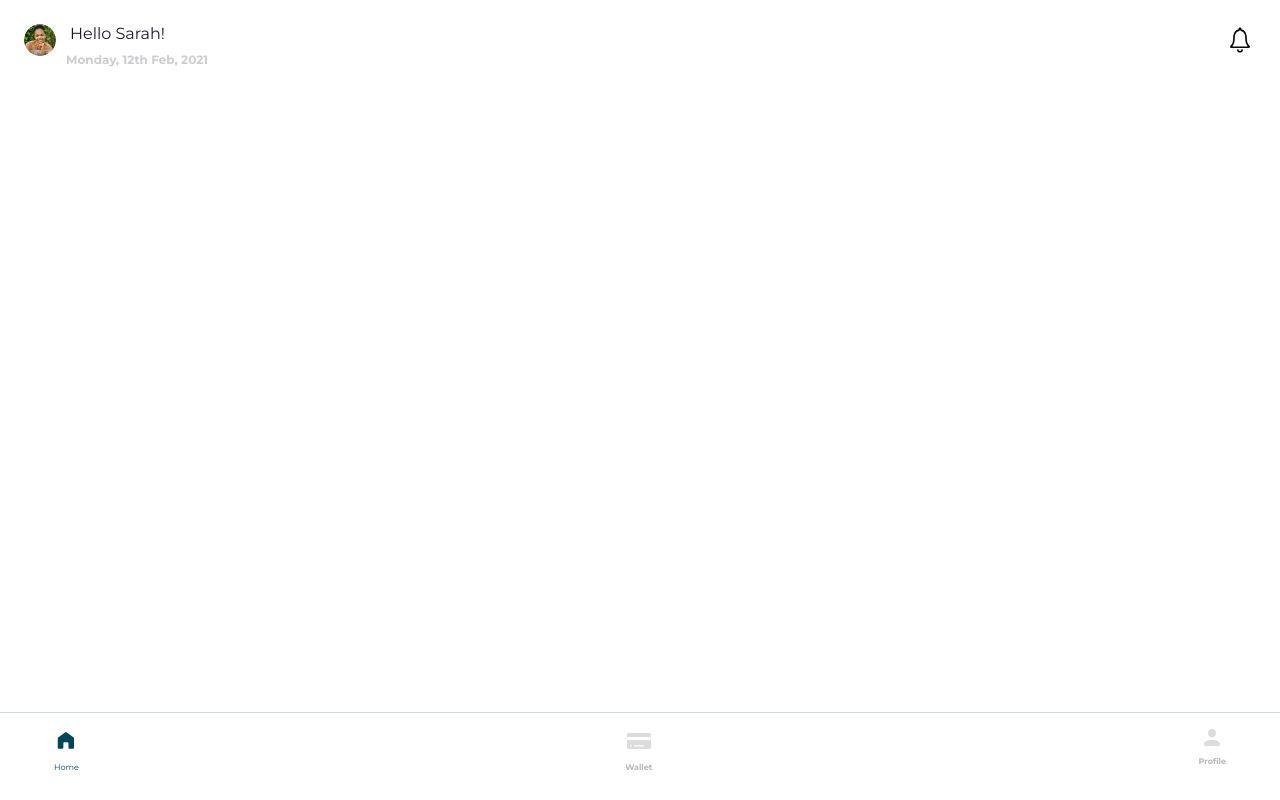
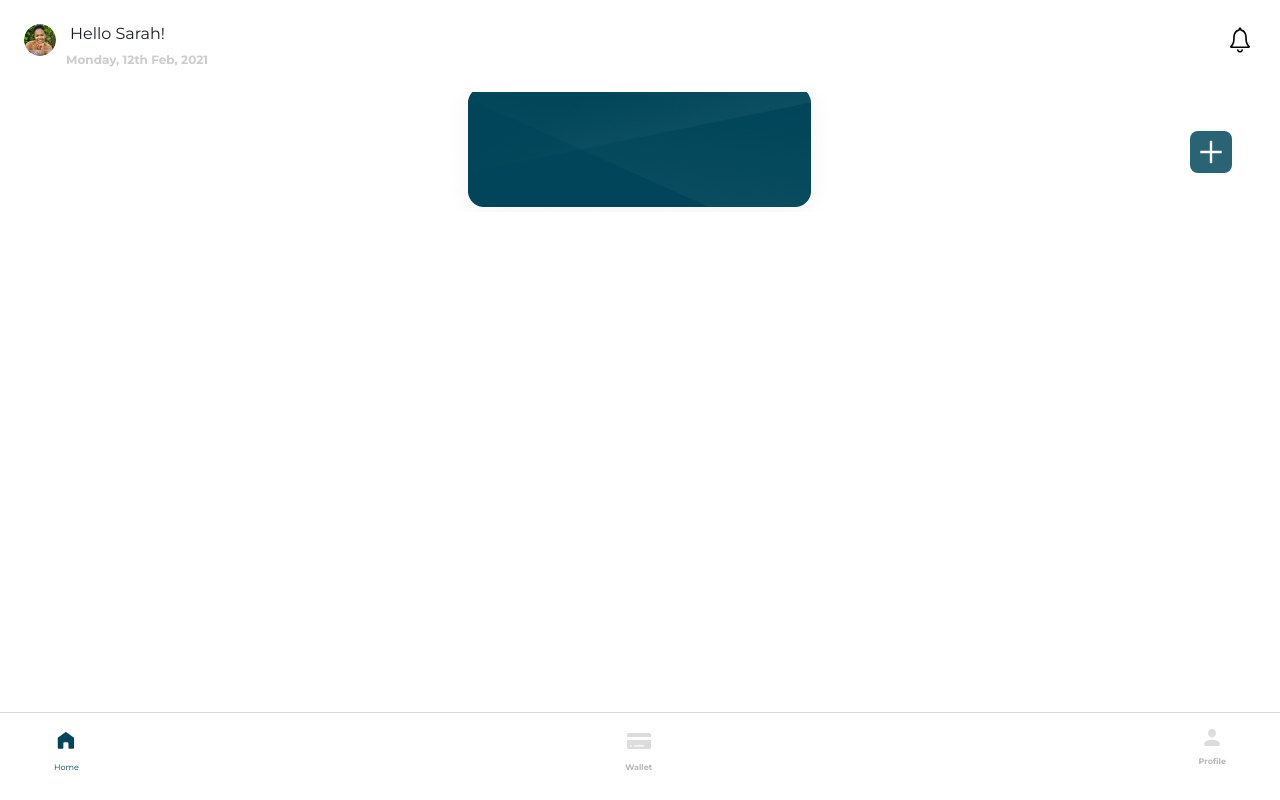
Before and after one commit to ZMG-Community/tonnop-pwa, a React (Create React App) app: page /home in a window 1280 px wide. Built offline with nearby package versions, Linux system fonts and the light colour scheme.

Commit message:
feat: wallet balance componenet

```diff
--- /dev/null
+++ b/src/components/WalletBalance.tsx
@@ -0,0 +1,15 @@
+import { AiOutlinePlus } from "react-icons/ai";
+import { Wallet } from "../styles/Homepage/Home";
+export default function WalletBalance() {
+  return (
+    <Wallet>
+      <div className="wallet_balance">
+        <p>Wallet Balance</p>
+        <h1>NGN500,420.00</h1>
+      </div>
+      <div className="plus">
+        <AiOutlinePlus />
+      </div>
+    </Wallet>
+  );
+}
--- a/src/pages/Homepage.tsx
+++ b/src/pages/Homepage.tsx
@@ -1,11 +1,13 @@
 import BottomNav from "../components/BottomNav";
 import UserAvatar from "../components/UserAvatar";
+import WalletBalance from "../components/WalletBalance";
 import { Body } from "../styles/Homepage/Home";
 
 export default function Homepage() {
   return (
     <Body>
       <UserAvatar />
+      <WalletBalance />
       <BottomNav />
     </Body>
   );
--- a/src/styles/Homepage/Home.ts
+++ b/src/styles/Homepage/Home.ts
@@ -1,7 +1,9 @@
 import styled from "styled-components";
+import walletBg from "../../images/walletBg.png";
 
 export const Body = styled.div`
   padding: 24px;
+  /* width: 100vw; */
 
 `
 
@@ -39,3 +41,42 @@ export const UserHeader = styled.div`
     }
   }
 `
+export const Wallet = styled.div`
+  /* width: 100%; */
+  height: 120px;
+  border-radius: 16px;
+  display: flex;
+  align-items: center;
+  justify-content: space-between;
+  padding:0 24px;
+  color: white;
+  margin-top: 24px;
+  background-image: url(${walletBg});
+  /* background-color: #07495D; */
+  background-repeat: no-repeat;
+  background-position: center;
+  .wallet_balance{
+    p{
+      font-size: 12px;
+      font-weight: 700;
+      line-height: 15.6px;
+      margin-bottom: 4px;
+    }
+    h1{
+      font-size: 24px;
+      line-height: 29.26px;
+      font-weight: 400;
+    }
+  }
+  .plus{
+    width: 42px;
+    height: 42px;
+    border-radius: 8px;
+    background-color: #2A6474;
+    display: flex;
+    align-items:center;
+    justify-content: center;
+    font-size: 32px;
+    color: white;
+  }
+`
```
Also changed, not shown: src/images/wallet.png (added), src/images/walletBg.png (added).
